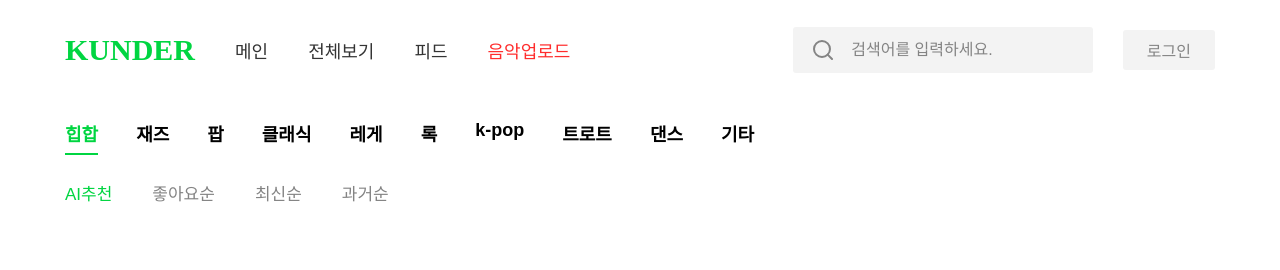
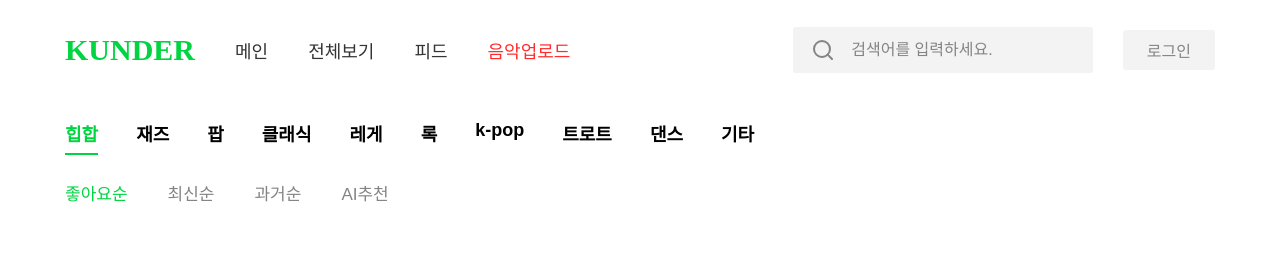
Before and after one commit to Passion-fruits/kunder, a Next.js app: page /all in a window 1280 px wide. Shown: the top 270 px of the page. Built offline with nearby package versions, Linux system fonts and the light colour scheme; a web font is replaced by a local one.

Commit message:
[UPDATE]

```diff
--- a/lib/export/sort.ts
+++ b/lib/export/sort.ts
@@ -1 +1 @@
-export const sortList = ["AI추천", "좋아요순", "최신순", "과거순"];
+export const sortList = ["좋아요순", "최신순", "과거순", "AI추천"];
--- a/pages/all/index.tsx
+++ b/pages/all/index.tsx
@@ -3,6 +3,7 @@ import * as S from "../../styles/allStyles";
 import { useState } from "react";
 import { COLOR } from "./../../styles/index";
 import { sortList } from "./../../lib/export/sort";
+import List from "./list";
 
 export default function AllPage() {
   const [nowGenre, setNowGenre] = useState<string>(genreList[0]);
@@ -19,35 +20,24 @@ export default function AllPage() {
       <S.Container>
         <>
           <S.GerneList>
-            {genreList.map((genre, index) => (
-              <label
-                key={index}
-                style={genre === nowGenre ? genreCheckStyle : {}}
-              >
-                <input
-                  type="radio"
-                  name="genre"
-                  value={genre}
-                  onClick={() => setNowGenre(genre)}
-                />
-                {genre}
-              </label>
-            ))}
+            <List
+              list={genreList}
+              checkStyle={genreCheckStyle}
+              name="genre"
+              now={nowGenre}
+              callback={setNowGenre}
+            />
           </S.GerneList>
         </>
         <>
           <S.SortList>
-            {sortList.map((sort, index) => (
-              <label key={index} style={sort === nowSort ? sortCheckStyle : {}}>
-                <input
-                  type="radio"
-                  name="sort"
-                  value={sort}
-                  onClick={() => setNowSort(sort)}
-                />
-                {sort}
-              </label>
-            ))}
+            <List
+              list={sortList}
+              checkStyle={sortCheckStyle}
+              name="sort"
+              now={nowSort}
+              callback={setNowSort}
+            />
           </S.SortList>
         </>
       </S.Container>
--- /dev/null
+++ b/pages/all/list.tsx
@@ -0,0 +1,25 @@
+interface props {
+  list: any[];
+  now: string;
+  checkStyle: any;
+  callback(e): void;
+  name: string;
+}
+
+export default function List({ list, now, checkStyle, callback, name }: props) {
+  return (
+    <>
+      {list.map((res, index) => (
+        <label key={res} style={res === now ? checkStyle : {}}>
+          <input
+            type="radio"
+            name={name}
+            value={res}
+            onClick={() => callback(res)}
+          />
+          {res}
+        </label>
+      ))}
+    </>
+  );
+}
```
